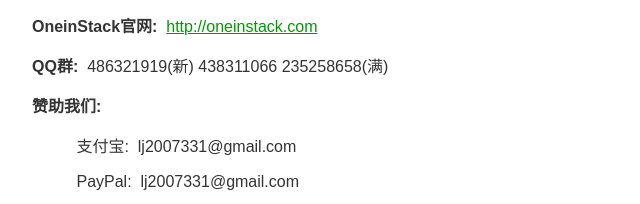
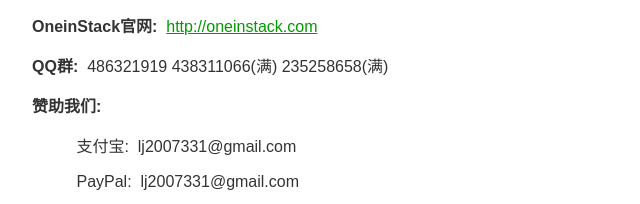
Before and after one commit to oneinstack/oneinstack, a plain HTML site: page config/index_cn.html in a window 1280 px wide. Shown: the part 343-547 px from the top of the page, 148-788 px from the left. Drawn offline with Linux system fonts and the light colour scheme; grey boxes are pictures that could not be loaded.

Commit message:
Update apps.conf

```diff
--- a/config/index_cn.html
+++ b/config/index_cn.html
@@ -30,7 +30,7 @@ font-family:微软雅黑,sans-serif;
 <p><b>创建FTP虚拟账号执行脚本:</b>&nbsp;&nbsp;<font color="#008000">./pureftpd_vhost.sh</font></p>
 <p><b>Github项目地址:</b>&nbsp;&nbsp;<a target="_blank" class="links" href="https://github.com/lj2007331/oneinstack">https://github.com/lj2007331/oneinstack</a></p>
 <p><b>OneinStack官网:</b>&nbsp;&nbsp;<a target="_blank" class="links" href="http://oneinstack.com">http://oneinstack.com</a></p>
-<p><b>QQ群:</b>&nbsp;&nbsp;486321919(新) 438311066 235258658(满)</p>
+<p><b>QQ群:</b>&nbsp;&nbsp;486321919 438311066(满) 235258658(满)</p>
 <p><b>赞助我们:</b></p>
 <p>&nbsp;&nbsp;&nbsp;&nbsp;&nbsp;&nbsp;&nbsp;&nbsp;&nbsp;&nbsp;支付宝:&nbsp;&nbsp;lj2007331@gmail.com</p>
 <p>&nbsp;&nbsp;&nbsp;&nbsp;&nbsp;&nbsp;&nbsp;&nbsp;&nbsp;&nbsp;PayPal:&nbsp;&nbsp;lj2007331@gmail.com</p>
```
Also changed, not shown: 1 other file.
